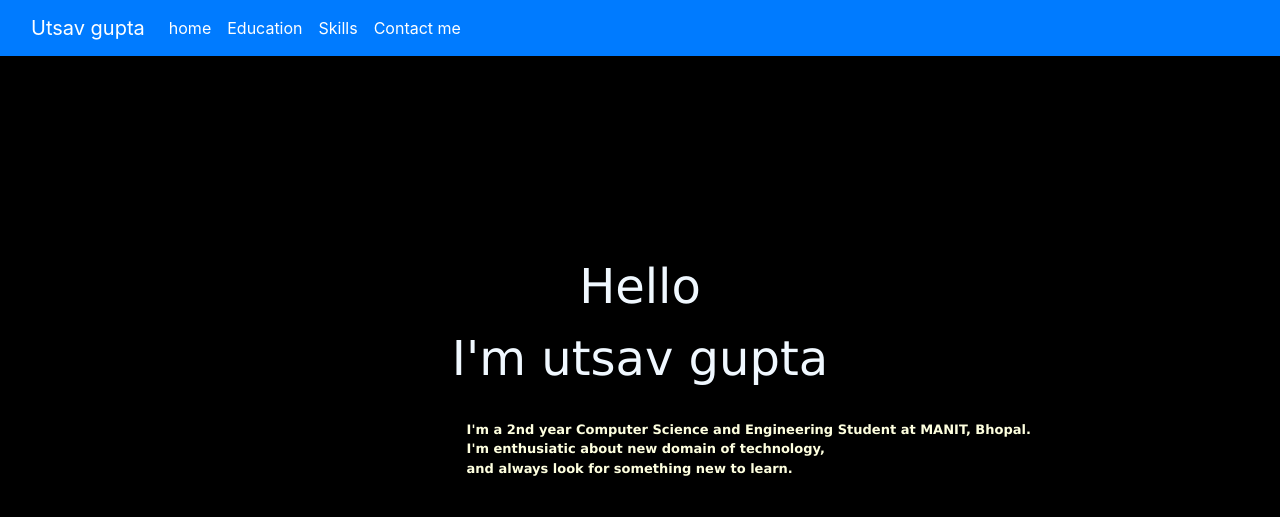
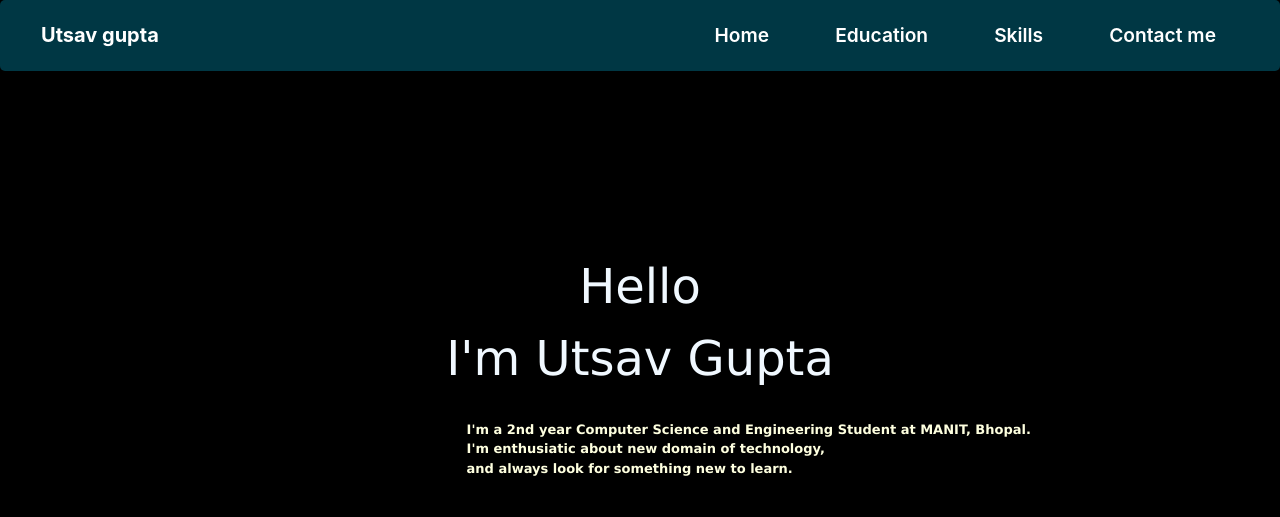
Before and after one commit to utsav000/Resume, a plain HTML site: page index.html in a window 1280 px wide. Shown: the top 517 px of the page. Drawn offline with nearby package versions, Linux system fonts and the light colour scheme.

Commit message:
Improved the looks of navbar, made it look better, increased padding.

```diff
--- a/index.html
+++ b/index.html
@@ -16,7 +16,7 @@
 
 <body>
   <header>
-    <nav class="navbar navbar-expand-lg navbar-custom navbar-dark bg-primary fixed-top" id="navbar-custom">
+    <nav class="navbar navbar-expand-lg navbar-custom navbar-dark fixed-top" id="navbar-custom">
       <div class="container-fluid">
         <a class="navbar-brand name" href="#">Utsav gupta</a>
         <button class="navbar-toggler" type="button" data-bs-toggle="collapse" data-bs-target="#navbarNav"
@@ -26,7 +26,7 @@
         <div class="collapse navbar-collapse" id="navbarNav">
           <ul class="navbar-nav ms-auto">
             <li class="nav-item">
-              <a class="nav-link active" aria-current="page" href="#blank1">home</a>
+              <a class="nav-link active" aria-current="page" href="#blank1">Home</a>
             </li>
             <li class="nav-item">
               <a class="nav-link active" href="#blank2">Education</a>
@@ -47,7 +47,7 @@
   <div class="intro" id="blank1">
     <div class="Hello">
       Hello <br>
-      I'm utsav gupta<br>
+      I'm Utsav Gupta<br>
     </div>
 
     <div class="description ll" ><br>
@@ -119,7 +119,7 @@
     <div class="tech d-flex">
       <div class="row">
       <div class="col"><i class="devicon-c-plain colored" ></i></div>
-      <div class="col"><i class="devicon-cplusplus-plain colored" "></i></div>
+      <div class="col"><i class="devicon-cplusplus-plain colored"></i></div>
       <div class="col"><i class="devicon-html5-plain-wordmark colored"></i></div>
       <div class="col"><i class="devicon-css3-plain-wordmark colored"></i><br> </div>
       <div class="col"> <i class="devicon-bootstrap-plain"></i></div>
@@ -131,7 +131,7 @@
     <div class="container">
       <div class="row">
         <div class="col-sm">
-          <img src="photos/cp logo.png" style="max-height: 1.5em;">
+          <img class = "footer-robot" src="photos/cp logo.png" style="max-height: 1.5em;">
         </div>
         <div class="col-sm cp">
           <p>Problem Solving<br>
--- a/resumeut.css
+++ b/resumeut.css
@@ -10,6 +10,7 @@
 .navbar-custom a:hover{
     background-color: #206A5D;
     color: #206A5D;
+    padding: 5px;
 }
 .navbar-active{
      background-color: #515E63;
@@ -17,6 +18,68 @@
     color: white;
     transition: ease 0.25s;
  }
+
+ .navbar-nav{
+   margin-left: auto;
+   overflow: hidden;
+ }
+
+ .navbar{
+   animation: nav-load 2s ease-out;
+   box-shadow: 0 0 1rem 0 rgba(0, 0, 0, .25);
+  border-radius: 5px;
+  background-color: rgba(0, 181, 226, .3);
+  backdrop-filter: blur(5px);
+ }
+
+ @keyframes nav-load{
+   0%{
+     opacity: 0%;
+   }
+   100%{
+     opacity: 100%;
+   }
+ }
+
+.nav-item{
+  padding: 5px 25px;
+  font-size: 1.2rem;
+  font-weight: 600;
+}
+
+.nav-link{
+  padding: 10px;
+}
+
+
+.hello{
+    /* position: absolute;
+    left: 50%;
+    top: 50%;
+    margin-left: -135px;
+    margin-top: -50px;
+    font-size: 50px;
+    font-weight: bold;
+    color: rgb(182, 87, 87);
+    font-size:xx-large;
+    display:flex; */
+    animation: nav-load 1s ease-out;
+    font-family:'Courier New', Courier, monospace;
+    display:flex;
+    align-items:center;
+    align-content: center;
+    justify-content:center;
+    height:100vh;
+    background-color:#151b29;
+}
+
+.name{
+  margin-left: 10px;
+  font-size: 2rem;
+  font-weight: 700;
+}
+
+
  body{
     background-color: black;
  }
@@ -43,26 +106,8 @@
     height:100vh;
     background-color:#151b29; */
 }
-.hello{
-    /* position: absolute;
-    left: 50%;
-    top: 50%;
-    margin-left: -135px;
-    margin-top: -50px;
-    font-size: 50px;
-    font-weight: bold;
-    color: rgb(182, 87, 87);
-    font-size:xx-large;
-    display:flex; */
-     font-family:'Courier New', Courier, monospace;
-    display:flex;
-    align-items:center;
-    align-content: center;
-    justify-content:center;
-    height:100vh;
-    background-color:#151b29;
 
-}
+
 .description{
     position: absolute;
     left: 47%;
@@ -75,8 +120,6 @@
     font-size:small;
     text-align:left
 }
-
-
 
 
  .intro{
```
